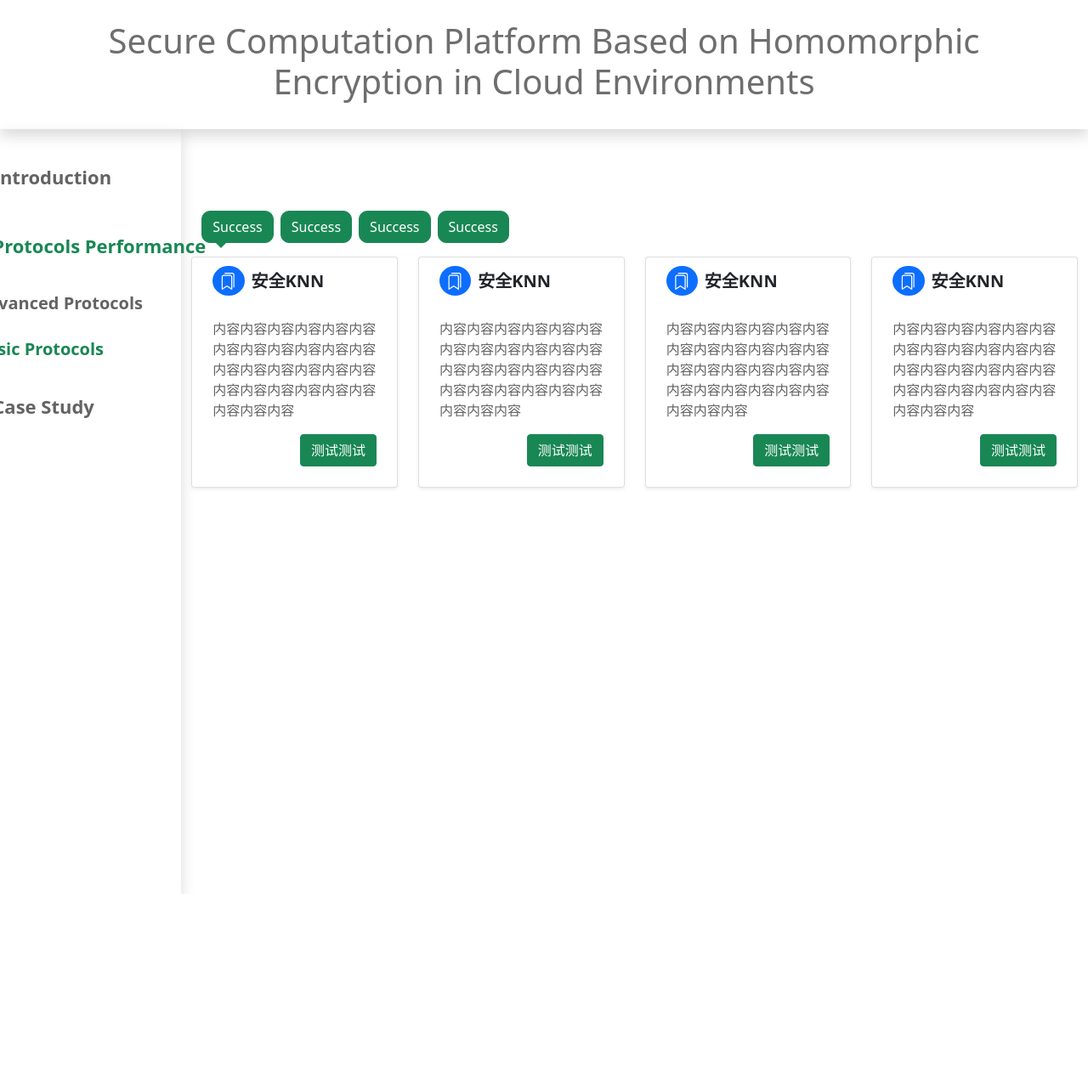
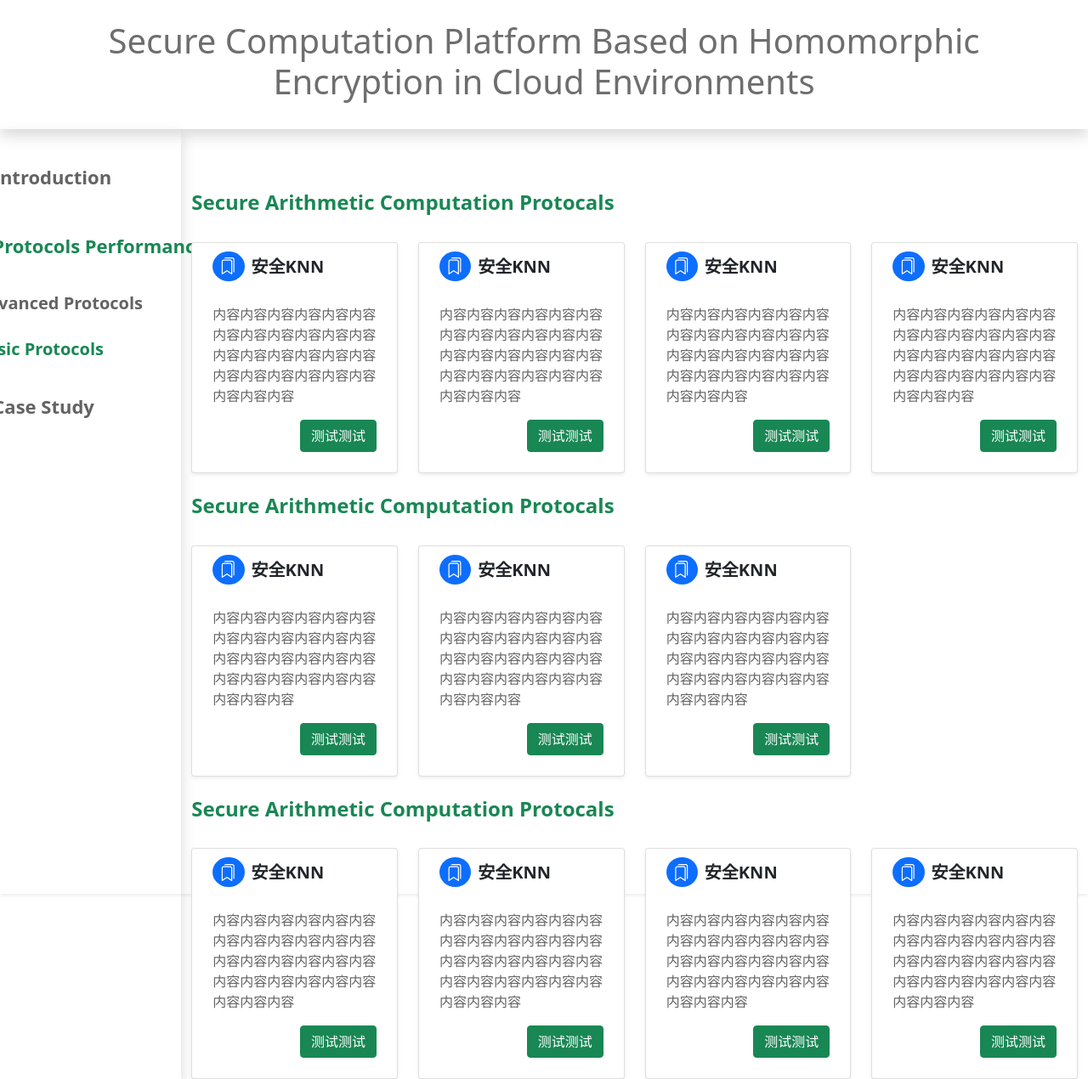
Before and after one commit to zfy1412/apweb2023, a Django app: template templates/Basic.html in a window 1280 px wide. Shown: the whole page at 85% size. Before the commit the page ends 1052 px from the top, so only its background shows below. Run offline with Django 3.2, Linux system fonts and the light colour scheme; the template is opened without the code that fills it, so the values that code supplies are empty; some libraries are stand-ins or nearby versions.

Commit message:
change url&change html

```diff
--- a/PHEProtocolDemoPaper/urls.py
+++ b/PHEProtocolDemoPaper/urls.py
@@ -23,10 +23,10 @@
     path('example/', views.example),
     path('views/', views.views),
     path('knn/', views.knn),
-    path('newindex.html/', views.newindex),
-    path('newexample.html/', views.newexample),
-    path('Advance.html/', views.advance),
-    path('Basic.html/', views.basic),
+    path('newindex/', views.newindex),
+    path('newexample/', views.newexample),
+    path('Advance/', views.advance),
+    path('Basic/', views.basic),
     re_path(r'^dec', views.decryption),
     re_path(r'^cal$', views.calculation),
     re_path(r'^enc$', views.encryption),
--- a/templates/Basic.html
+++ b/templates/Basic.html
@@ -27,7 +27,7 @@
           <nav class="navbar justify-content-center">
             <ul class="navbar-nav" >
               <li class="nav-item mb-3 mt-4">
-                <a class="nav-link" href="newindex.html" style="font-size: 22px;color: rgb(99, 99, 99);">
+                <a class="nav-link" href="/newindex" style="font-size: 22px;color: rgb(99, 99, 99);">
                   <i class="bi bi-pc-display-horizontal mx-2"></i>
                   <span class="menu-title"><b>Introduction</b></span>
                 </a>
@@ -38,10 +38,10 @@
                   <span class="menu-title"><b>Protocols Performance</b></span>
                 </a>
               </li>
-              <li class="nav-item ms-4 my-1"><a class="nav-link" href="Advance.html"><span class="menu-title" style="font-size: 20px;color: rgb(99, 99, 99);"><b>Advanced Protocols</b></span></a></li>
-              <li class="nav-item ms-4 my-1"><a class="nav-link" href="Basic.html"><span class="menu-title" style="font-size: 20px;color: #198754;"><b>Basic Protocols</b></span></a></li>
+              <li class="nav-item ms-4 my-1"><a class="nav-link" href="/Advance"><span class="menu-title" style="font-size: 20px;color: rgb(99, 99, 99);"><b>Advanced Protocols</b></span></a></li>
+              <li class="nav-item ms-4 my-1"><a class="nav-link" href="/Basic"><span class="menu-title" style="font-size: 20px;color: #198754;"><b>Basic Protocols</b></span></a></li>
               <li class="nav-item my-3">
-                <a class="nav-link" href="newExample.html" style="font-size: 22px;color: rgb(99, 99, 99);">
+                <a class="nav-link" href="/newexample" style="font-size: 22px;color: rgb(99, 99, 99);">
                   <i class="bi bi-journal-text mx-2"></i>
                   <span class="menu-title"><b>Case Study</b></span>
                 </a>
@@ -50,20 +50,8 @@
           </nav>
         </div>
         <div class="col-10 mt-5">
-          <div class="row ms-2 mb-3 mt-5">
-            <ul class="nav nav-pills">
-              <li class="nav-item mx-1">
-                <button type="button" class="btn btn-success"style="border-radius: 10px;">Success</button>
-              </li>
-              <li class="nav-item mx-1">
-                <button type="button" class="btn btn-success"style="border-radius: 10px;">Success</button>
-              </li>
-              <li class="nav-item mx-1">
-                <button type="button" class="btn btn-success"style="border-radius: 10px;">Success</button>
-              </li>
-              <li class="nav-item mx-1">
-                <button type="button" class="btn btn-success"style="border-radius: 10px;">Success</button>
-            </ul>
+          <div class="row my-4">
+            <h4 style="color:#198754;"><b>Secure Arithmetic Computation Protocals</b></h4>
           </div>
           <div class="row ">
               <div class="col-3">
@@ -119,6 +107,110 @@
                 </div>
               </div>
           </div>
+
+          <div class="row my-4">
+            <h4 style="color:#198754;"><b>Secure Arithmetic Computation Protocals</b></h4>
+          </div>
+          <div class="row ">
+              <div class="col-3">
+                <div class="card shadow-sm p-2">
+                  <div class="card-title mx-3 mt-2">
+                    <h5><span class="me-2 py-1 ps-2 pe-1 rounded-circle text-white text-center bg-primary" style="width: 30px;height: 30px;">
+                      <i class="bi bi-bookmarks"></i>
+                    </span><b>安全KNN</b></h5>
+                  </div>
+                  <div class="card-body">
+                    <p style="color:rgb(99, 99, 99)">内容内容内容内容内容内容内容内容内容内容内容内容内容内容内容内容内容内容内容内容内容内容内容内容内容内容内容</p>
+                    <button type="button" class="btn btn-success" style="float: right;">测试测试</button>
+                  </div>
+                </div>
+              </div>
+              <div class="col-3 ">
+                <div class="card shadow-sm p-2">
+                  <div class="card-title mx-3 mt-2">
+                    <h5><span class="me-2 py-1 ps-2 pe-1 rounded-circle text-white text-center bg-primary" style="width: 30px;height: 30px;">
+                      <i class="bi bi-bookmarks"></i>
+                    </span><b>安全KNN</b></h5>
+                  </div>
+                  <div class="card-body">
+                    <p style="color:rgb(99, 99, 99)">内容内容内容内容内容内容内容内容内容内容内容内容内容内容内容内容内容内容内容内容内容内容内容内容内容内容内容</p>
+                    <button type="button" class="btn btn-success" style="float: right;">测试测试</button>
+                  </div>
+                </div>
+              </div>
+              <div class="col-3">
+                <div class="card shadow-sm p-2">
+                  <div class="card-title mx-3 mt-2">
+                    <h5><span class="me-2 py-1 ps-2 pe-1 rounded-circle text-white text-center bg-primary" style="width: 30px;height: 30px;">
+                      <i class="bi bi-bookmarks"></i>
+                    </span><b>安全KNN</b></h5>
+                  </div>
+                  <div class="card-body">
+                    <p style="color:rgb(99, 99, 99)">内容内容内容内容内容内容内容内容内容内容内容内容内容内容内容内容内容内容内容内容内容内容内容内容内容内容内容</p>
+                    <button type="button" class="btn btn-success" style="float: right;">测试测试</button>
+                  </div>
+                </div>
+              </div>
+          </div>
+
+          <div class="row my-4">
+            <h4 style="color:#198754;"><b>Secure Arithmetic Computation Protocals</b></h4>
+          </div>
+          <div class="row ">
+              <div class="col-3">
+                <div class="card shadow-sm p-2">
+                  <div class="card-title mx-3 mt-2">
+                    <h5><span class="me-2 py-1 ps-2 pe-1 rounded-circle text-white text-center bg-primary" style="width: 30px;height: 30px;">
+                      <i class="bi bi-bookmarks"></i>
+                    </span><b>安全KNN</b></h5>
+                  </div>
+                  <div class="card-body">
+                    <p style="color:rgb(99, 99, 99)">内容内容内容内容内容内容内容内容内容内容内容内容内容内容内容内容内容内容内容内容内容内容内容内容内容内容内容</p>
+                    <button type="button" class="btn btn-success" style="float: right;">测试测试</button>
+                  </div>
+                </div>
+              </div>
+              <div class="col-3 ">
+                <div class="card shadow-sm p-2">
+                  <div class="card-title mx-3 mt-2">
+                    <h5><span class="me-2 py-1 ps-2 pe-1 rounded-circle text-white text-center bg-primary" style="width: 30px;height: 30px;">
+                      <i class="bi bi-bookmarks"></i>
+                    </span><b>安全KNN</b></h5>
+                  </div>
+                  <div class="card-body">
+                    <p style="color:rgb(99, 99, 99)">内容内容内容内容内容内容内容内容内容内容内容内容内容内容内容内容内容内容内容内容内容内容内容内容内容内容内容</p>
+                    <button type="button" class="btn btn-success" style="float: right;">测试测试</button>
+                  </div>
+                </div>
+              </div>
+              <div class="col-3">
+                <div class="card shadow-sm p-2">
+                  <div class="card-title mx-3 mt-2">
+                    <h5><span class="me-2 py-1 ps-2 pe-1 rounded-circle text-white text-center bg-primary" style="width: 30px;height: 30px;">
+                      <i class="bi bi-bookmarks"></i>
+                    </span><b>安全KNN</b></h5>
+                  </div>
+                  <div class="card-body">
+                    <p style="color:rgb(99, 99, 99)">内容内容内容内容内容内容内容内容内容内容内容内容内容内容内容内容内容内容内容内容内容内容内容内容内容内容内容</p>
+                    <button type="button" class="btn btn-success" style="float: right;">测试测试</button>
+                  </div>
+                </div>
+              </div>
+              <div class="col-3">
+                <div class="card shadow-sm p-2">
+                  <div class="card-title mx-3 mt-2">
+                    <h5><span class="me-2 py-1 ps-2 pe-1 rounded-circle text-white text-center bg-primary" style="width: 30px;height: 30px;">
+                      <i class="bi bi-bookmarks"></i>
+                    </span><b>安全KNN</b></h5>
+                  </div>
+                  <div class="card-body">
+                    <p style="color:rgb(99, 99, 99)">内容内容内容内容内容内容内容内容内容内容内容内容内容内容内容内容内容内容内容内容内容内容内容内容内容内容内容</p>
+                    <button type="button" class="btn btn-success" style="float: right;">测试测试</button>
+                  </div>
+                </div>
+              </div>
+          </div>
+
         </div>
       </div>
     </div>
```
Also changed, not shown: templates/Advance.html (+5 -5 lines), templates/newExample.html (+4 -4 lines), templates/newindex.html (+4 -4 lines).
